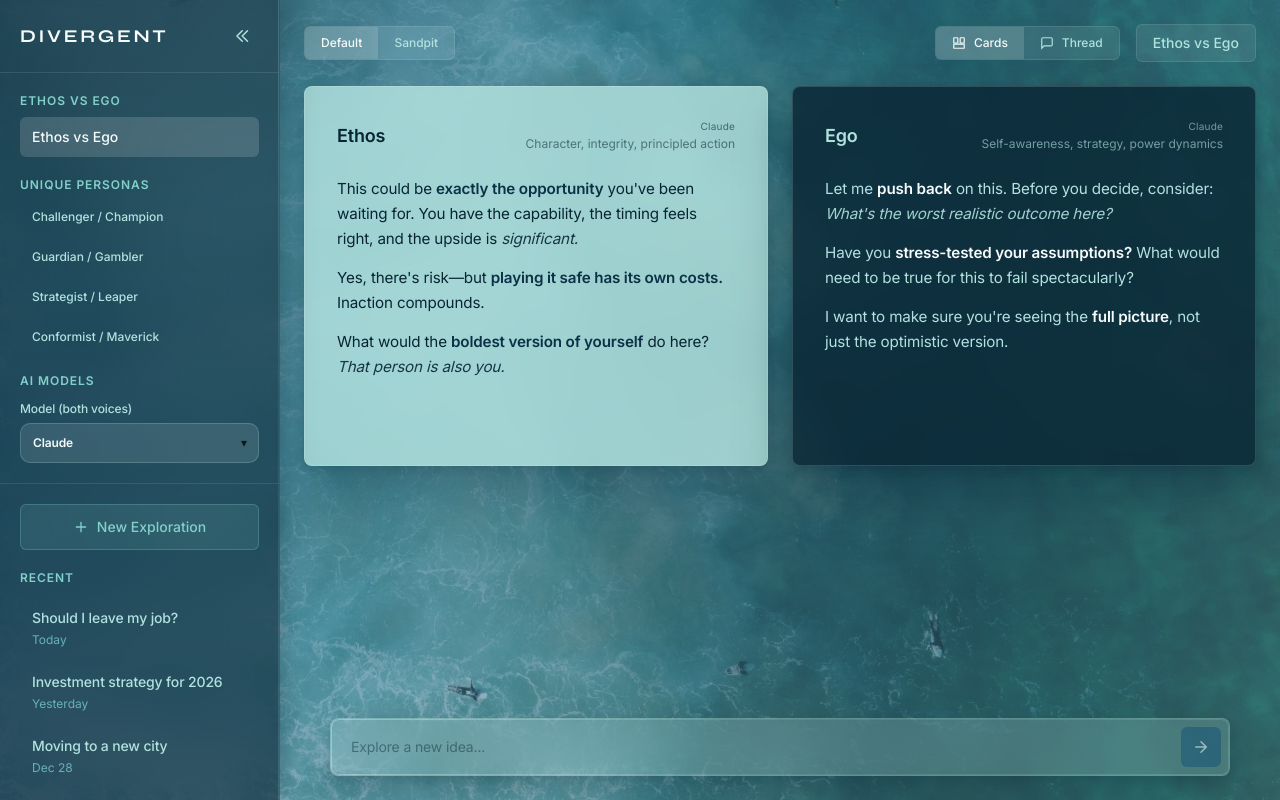
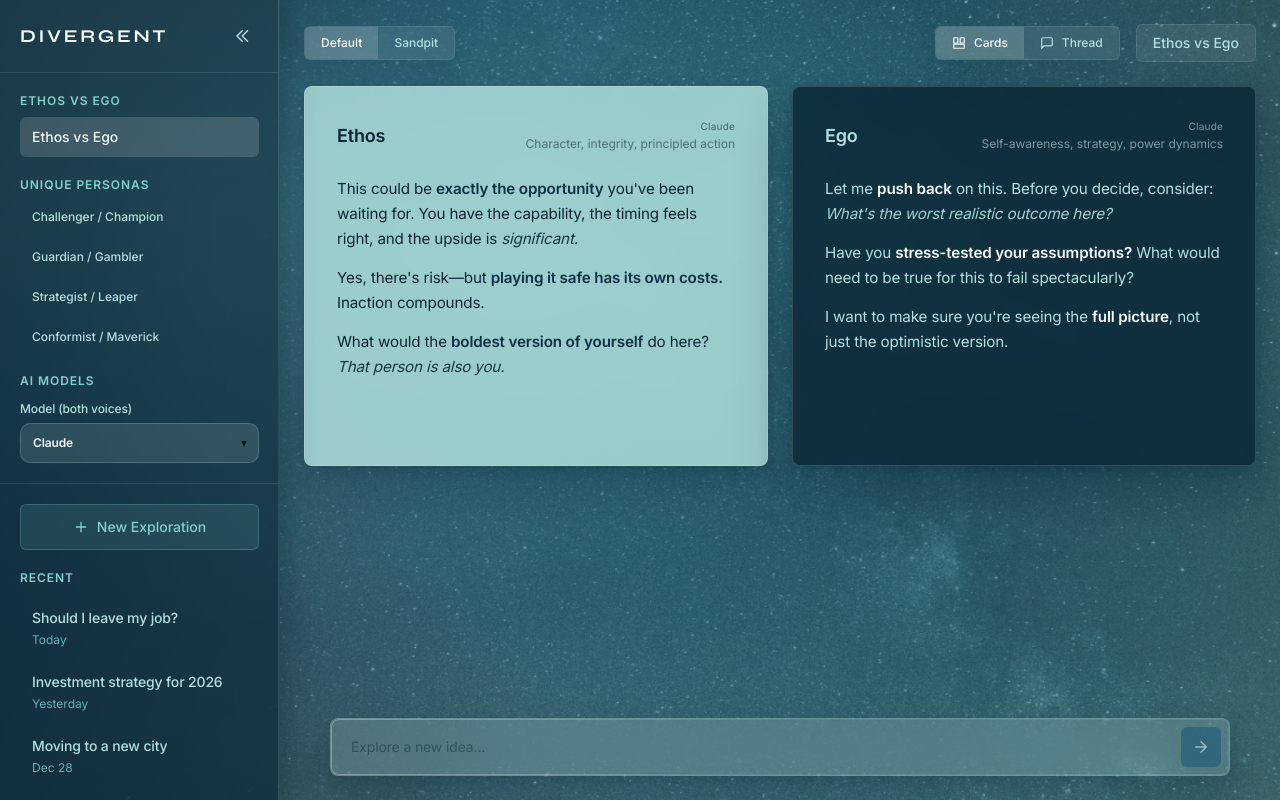
Before and after one commit to Le-Incal/divergent-project, a React (Vite) app: page / in a window 1280 px wide. Both pictures are taken after a click on the button "Enter Divergent". Built offline with nearby package versions, Linux system fonts and the light colour scheme.

Commit message:
Use stars background in Default mode
- Add stars hero background asset for Default mode
- Keep Sandpit using sand texture background

Co-authored-by: Cursor <cursoragent@cursor.com>

```diff
--- a/src/App.jsx
+++ b/src/App.jsx
@@ -41,7 +41,7 @@ function App() {
     <div className="min-h-screen app-theme-transition" data-mode={state.mode}>
       <div
         className="background-image"
-        style={{ backgroundImage: `url('${state.mode === 'sandpit' ? '/sand-bg.png' : '/ocean-bg.jpg'}')` }}
+        style={{ backgroundImage: `url('${state.mode === 'sandpit' ? '/sand-bg.png' : '/stars-bg.png'}')` }}
       />
       <div className="background-gradient" />
 
```
Also changed, not shown: public/stars-bg.png (added).
